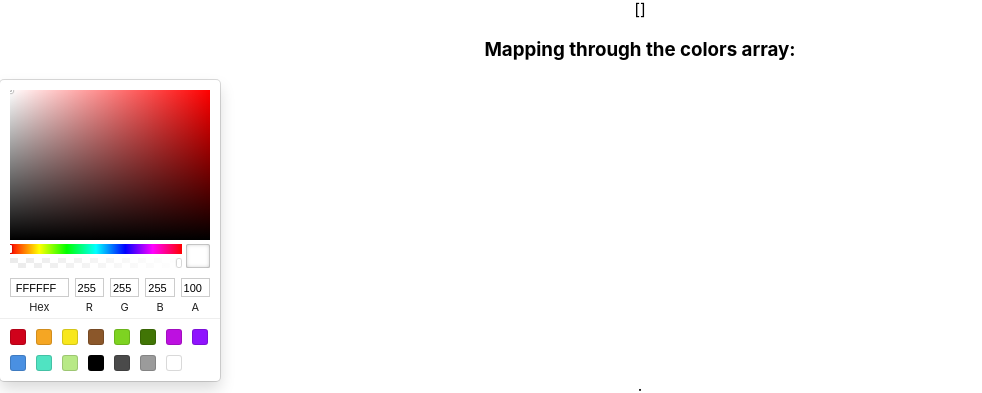
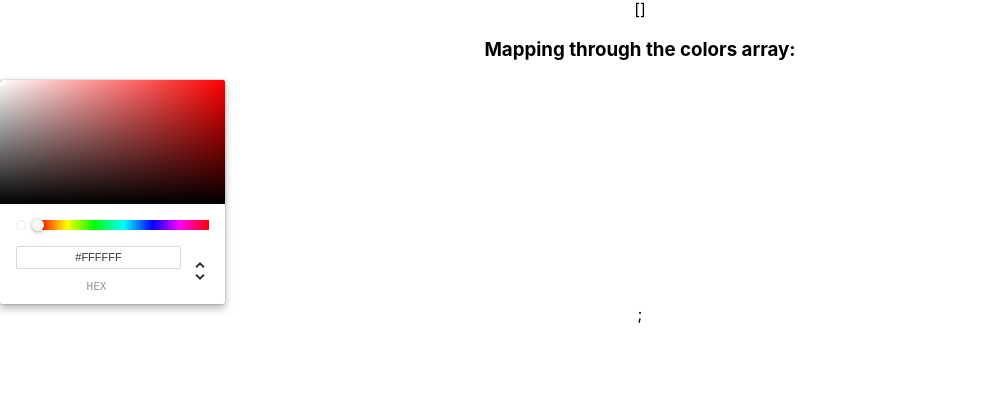
Before and after one commit to kelkuno/solo-spike-color-extractor, a React (Create React App) app: page / in a window 1280 px wide. Shown: the part 447-840 px from the top of the page, without its empty margins (0-982 px from the left). After the commit the page ends 800 px from the top, so only its background shows below. Built offline with nearby package versions, Linux system fonts and the light colour scheme.

Commit message:
color picker donegit status

```diff
--- a/src/App.js
+++ b/src/App.js
@@ -2,13 +2,13 @@ import './App.css';
 //✅import ColorExtractor component from library
 import { ColorExtractor } from 'react-color-extractor';
 import {useState} from 'react';
-import { SketchPicker } from 'react-color';
+import { ChromePicker } from 'react-color';
 
 
 function App() {
   //✅set a local "colors" which is a local state w default state as empty array.
   const [colors, setColors] = useState([]);
-  const [stageColor, setStageColor] = useState({background: '#fff'});
+  const [stageColor, setStageColor] = useState('#fff');
 
   //✅declared a getColors function that takes in props of "colors" and adds it too colors array.
   const getColors = (colors) => {
@@ -17,8 +17,7 @@ function App() {
 
   //function that changes stageColor with the color picker
   const handleColorChange = (color) => {
-    setStageColor({background: color.hex});
-
+    setStageColor(color.hex);
   }//end of colorChange
 
  console.log('this is colors', colors);
@@ -57,9 +56,10 @@ function App() {
             </div>
           ))}
         </div>
-        <SketchPicker
-        color={stageColor.background}
+        <ChromePicker
+        color={stageColor}
         onChange ={handleColorChange}
+        disableAlpha={true}
         />;
 
     </div>
```
